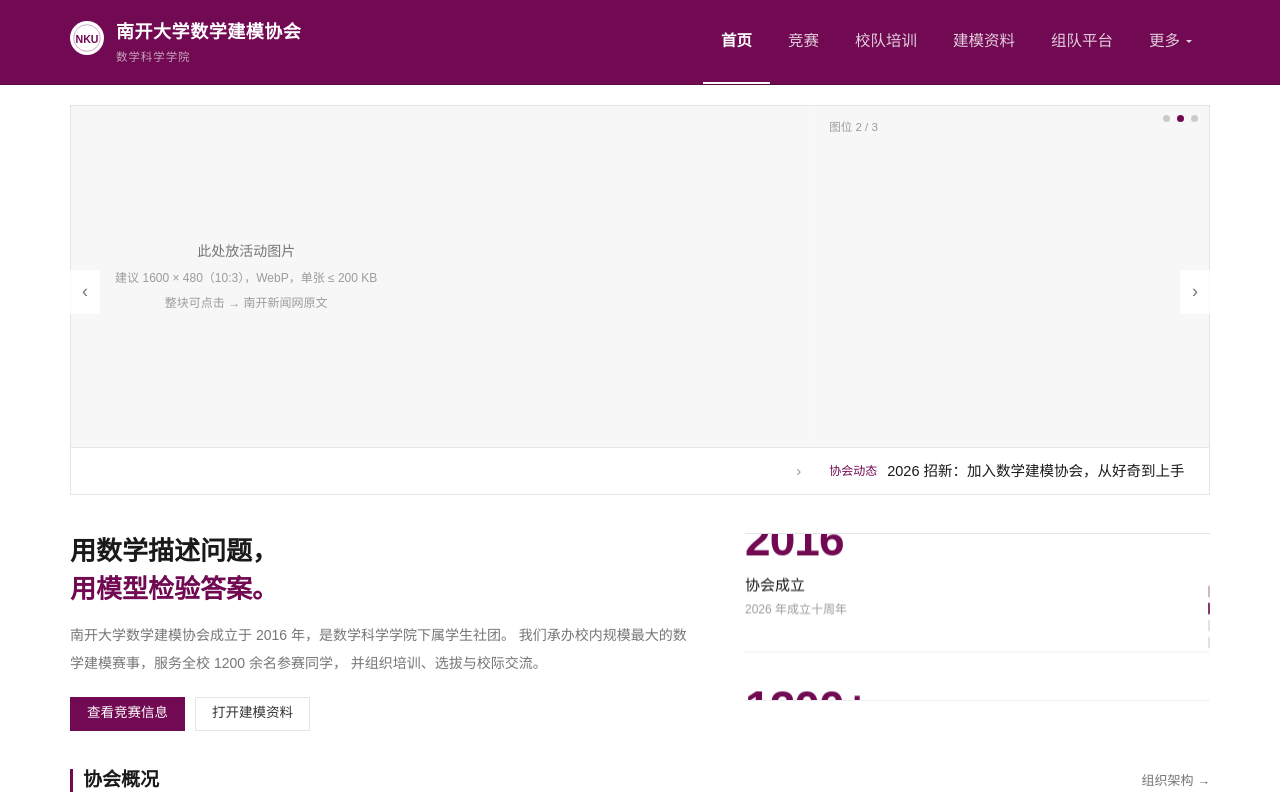
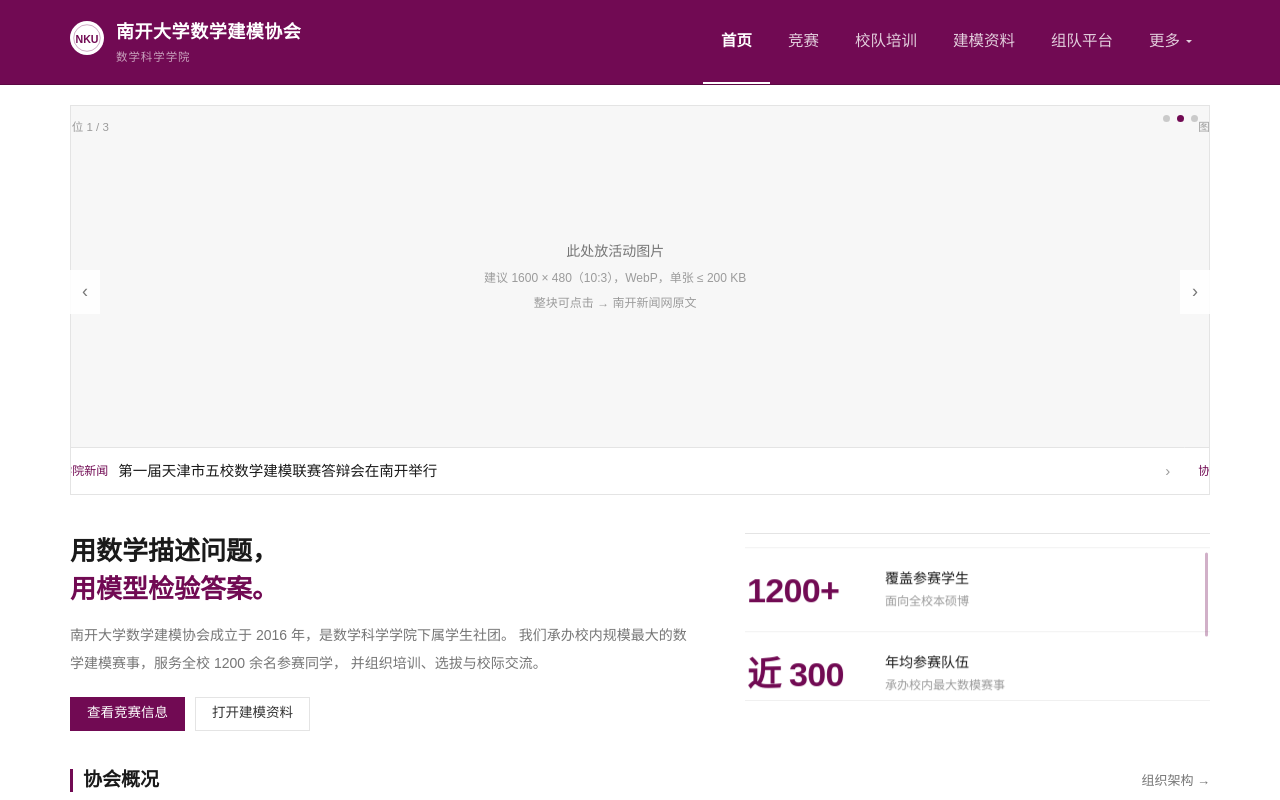
Before and after one commit to qhdx25/nkumathmodelingsite, a Vue app: page / in a window 1280 px wide. Shown: the top 800 px of the page. Built offline with nearby package versions, Linux system fonts and the light colour scheme.

Commit message:
feat: 竖向轮播改为无缝平滑滚动，统计同屏两行；右侧加滑动条（悬停显现、拖动接管滚动）

```diff
--- a/assets/main.css
+++ b/assets/main.css
@@ -156,6 +156,8 @@ main { flex: 1; }
 .head-link { font-size: 13px; color: var(--muted); }
 .head-link:hover { color: var(--accent); }
 .head-note { font-size: 12.5px; color: var(--faint); }
+/* 让标题右侧链接与轮播里的日期右边界对齐（轮播留了 12px 给滑动条） */
+.dual .section-head { padding-right: 12px; }
 
 .section-foot {
   margin-top: 12px;
@@ -351,37 +353,65 @@ main { flex: 1; }
   border-top: 1px solid var(--line);
   border-bottom: 1px solid var(--line-soft);
 }
+/* 上下边缘柔化，避免滚动时被切一半的行太生硬 */
+.ticker-window {
+  height: 100%;
+  overflow: hidden;
+  -webkit-mask-image: linear-gradient(
+    to bottom,
+    transparent 0,
+    #000 10px,
+    #000 calc(100% - 10px),
+    transparent 100%
+  );
+  mask-image: linear-gradient(
+    to bottom,
+    transparent 0,
+    #000 10px,
+    #000 calc(100% - 10px),
+    transparent 100%
+  );
+}
 .ticker-track { will-change: transform; }
 .ticker-cell {
   display: flex;
   align-items: stretch;
   box-sizing: border-box;
+  padding-right: 12px;
   border-bottom: 1px solid var(--line-soft);
 }
 .ticker-cell > * { flex: 1; min-width: 0; }
-.ticker.has-dots .ticker-cell { padding-right: 26px; }
 
-.ticker-dots {
+/* 右侧滑动条：停留显现，拖动时接管滚动 */
+.ticker-scroll {
   position: absolute;
+  top: 0;
   right: 0;
-  top: 50%;
-  transform: translateY(-50%);
+  bottom: 0;
+  width: 10px;
   display: flex;
-  flex-direction: column;
-  align-items: flex-end;
-  gap: 5px;
+  justify-content: flex-end;
+  padding: 1px 2px 1px 0;
+  opacity: 0;
+  transition: opacity 0.18s ease;
+  cursor: pointer;
+  touch-action: none;
 }
-.ticker-dot {
-  width: 2px;
-  height: 12px;
-  padding: 0;
-  border: 0;
-  border-radius: 1px;
-  background: #e2e2e2;
-  cursor: pointer;
-  transition: background 0.2s ease;
+.ticker.is-hover .ticker-scroll,
+.ticker.is-dragging .ticker-scroll { opacity: 1; }
+/* 触屏没有 hover，直接常显，否则摸不到 */
+@media (hover: none) {
+  .ticker-scroll { opacity: 1; }
 }
-.ticker-dot.is-active { background: var(--accent); }
+.ticker-thumb {
+  width: 3px;
+  border-radius: 2px;
+  background: rgba(113, 10, 83, 0.32);
+  transition: background 0.18s ease;
+}
+.ticker-scroll:hover .ticker-thumb,
+.ticker.is-dragging .ticker-thumb { background: rgba(113, 10, 83, 0.62); }
+.ticker.is-dragging { cursor: grabbing; user-select: none; }
 
 /* 列表型单元格（标题 + 日期，单行） */
 .news-cell,
@@ -411,23 +441,26 @@ main { flex: 1; }
 .news-cell:hover .cell-title,
 .notice-cell:hover .cell-title { color: var(--accent); }
 
-/* 数字轮播 */
+/* 数字轮播：同屏两行，每行 数值 + 说明 */
 .stat {
   display: flex;
-  flex-direction: column;
-  justify-content: center;
-  padding: 4px 0;
+  align-items: center;
+  gap: 16px;
+  padding: 0 2px;
 }
 .stat .stat-v {
-  font-size: 46px;
+  flex: none;
+  width: 122px;
+  font-size: 34px;
   font-weight: 700;
   line-height: 1;
   letter-spacing: -0.02em;
   color: var(--accent);
   font-variant-numeric: tabular-nums;
 }
-.stat .stat-l { font-size: 15px; line-height: 1.5; color: var(--ink); margin-top: 12px; }
-.stat .stat-n { font-size: 12px; line-height: 1.6; color: var(--faint); margin-top: 4px; }
+.stat-txt { min-width: 0; }
+.stat .stat-l { font-size: 14px; line-height: 1.4; color: var(--ink); }
+.stat .stat-n { font-size: 12px; line-height: 1.5; color: var(--faint); margin-top: 3px; }
 
 /* ---------- 列表：标题 + 日期 ---------- */
 .list { border-top: 1px solid var(--line); }
--- a/components/NewsFeed.vue
+++ b/components/NewsFeed.vue
@@ -17,7 +17,7 @@ const catLabel = { award: '成绩', minutes: '纪要' }
           <RouterLink class="head-link" to="/news">更多动态 →</RouterLink>
         </div>
 
-        <VerticalTicker :items="news" :rows="4" :cell-height="46" :interval="3200">
+        <VerticalTicker :items="news" :rows="4" :cell-height="46" :speed="14">
           <template #default="{ item }">
             <a class="news-cell" :href="item.url" target="_blank" rel="noreferrer">
               <span class="cell-title">{{ item.title }}</span>
@@ -33,7 +33,7 @@ const catLabel = { award: '成绩', minutes: '纪要' }
           <RouterLink class="head-link" to="/notice">全部公示 →</RouterLink>
         </div>
 
-        <VerticalTicker :items="notices" :rows="4" :cell-height="46" :interval="4200">
+        <VerticalTicker :items="notices" :rows="4" :cell-height="46" :speed="14">
           <template #default="{ item }">
             <RouterLink class="notice-cell" :to="`/notice/${item.slug}`">
               <span class="cell-tag">{{ catLabel[item.category] }}</span>
--- a/components/VerticalTicker.vue
+++ b/components/VerticalTicker.vue
@@ -6,36 +6,56 @@ const props = defineProps({
   rows: { type: Number, default: 4 },
   // 固定行高（不传则按首个单元格实测高度）
   cellHeight: { type: Number, default: 0 },
-  interval: { type: Number, default: 3500 },
-  // 右侧竖向指示点
-  dots: { type: Boolean, default: false },
+  // 平滑滚动速度 px/s
+  speed: { type: Number, default: 16 },
+  // 右侧滑动条
+  scrollbar: { type: Boolean, default: true },
 })
 
 const rootRef = ref(null)
-const index = ref(0)
 const measured = ref(0)
-const paused = ref(false)
-const animate = ref(true)
-let timer = null
+const offset = ref(0)
+const hovered = ref(false)
+const dragging = ref(false)
+const reduced = ref(false)
 
-const canScroll = computed(() => props.items.length > props.rows)
 const cellH = computed(() => props.cellHeight || measured.value)
+const canScroll = computed(() => props.items.length > props.rows && cellH.value > 0)
 const visibleRows = computed(() => Math.min(props.rows, props.items.length))
-
-// 末尾补 rows 个克隆项：滚到第 n 位时画面与第 0 位完全一致，可无感回跳
-const loop = computed(() =>
-  props.items.length > props.rows ? [...props.items, ...props.items.slice(0, props.rows)] : props.items,
-)
-const activeIndex = computed(() => index.value % props.items.length)
+// 两倍内容：offset 在 [0, items*cellH) 内循环，画面永远接得上
+const loop = computed(() => (canScroll.value ? [...props.items, ...props.items] : props.items))
+const wrapAt = computed(() => props.items.length * cellH.value)
 
 const rootStyle = computed(() =>
   cellH.value ? { height: `${cellH.value * visibleRows.value}px` } : null,
 )
 const cellStyle = computed(() => (cellH.value ? { height: `${cellH.value}px` } : null))
-const trackStyle = computed(() => ({
-  transform: `translateY(-${index.value * cellH.value}px)`,
-  transition: animate.value ? 'transform 0.5s ease' : 'none',
-}))
+const trackStyle = computed(() => ({ transform: `translate3d(0, ${-offset.value}px, 0)` }))
+
+/* ---------- 滑动条 ---------- */
+const barH = computed(() => cellH.value * visibleRows.value)
+const thumbH = computed(() => {
+  if (!canScroll.value) return 0
+  return Math.max(30, Math.round(barH.value * (visibleRows.value / props.items.length)))
+})
+const thumbTop = computed(() => {
+  const span = barH.value - thumbH.value
+  if (!wrapAt.value || span <= 0) return 0
+  return (offset.value / wrapAt.value) * span
+})
+const thumbStyle = computed(() => ({ height: `${thumbH.value}px`, transform: `translateY(${thumbTop.value}px)` }))
+
+/* ---------- 平滑滚动 ---------- */
+let raf = 0
+let last = 0
+function frame(t) {
+  const dt = last ? Math.min(t - last, 64) : 0
+  last = t
+  if (canScroll.value && !hovered.value && !dragging.value && !reduced.value) {
+    offset.value = (offset.value + (props.speed * dt) / 1000) % wrapAt.value
+  }
+  raf = requestAnimationFrame(frame)
+}
 
 function measure() {
   if (props.cellHeight) return
@@ -46,36 +66,51 @@ function measure() {
   }
 }
 
-function step() {
-  if (paused.value || !canScroll.value) return
-  index.value += 1
+/* ---------- 拖动 ---------- */
+function clampOffset(v) {
+  if (!wrapAt.value) return 0
+  return ((v % wrapAt.value) + wrapAt.value) % wrapAt.value
 }
 
-function handleEnd() {
-  if (index.value >= props.items.length) {
-    animate.value = false
-    index.value = 0
-    requestAnimationFrame(() => requestAnimationFrame(() => { animate.value = true }))
+function startDrag(e) {
+  if (!canScroll.value) return
+  e.preventDefault()
+  const bar = e.currentTarget
+  const rect = bar.getBoundingClientRect()
+  const span = rect.height - thumbH.value
+  // 点在轨道上：先跳到该位置，再跟手拖
+  if (e.target !== bar.querySelector('.ticker-thumb') && span > 0) {
+    const y = e.clientY - rect.top - thumbH.value / 2
+    offset.value = clampOffset((Math.min(Math.max(y, 0), span) / span) * wrapAt.value)
   }
-}
+  const startY = e.clientY
+  const startOffset = offset.value
+  dragging.value = true
 
-function goTo(i) {
-  animate.value = true
-  index.value = i
+  const move = (ev) => {
+    if (span <= 0) return
+    offset.value = clampOffset(startOffset + ((ev.clientY - startY) / span) * wrapAt.value)
+  }
+  const up = () => {
+    dragging.value = false
+    window.removeEventListener('pointermove', move)
+    window.removeEventListener('pointerup', up)
+    window.removeEventListener('pointercancel', up)
+  }
+  window.addEventListener('pointermove', move)
+  window.addEventListener('pointerup', up)
+  window.addEventListener('pointercancel', up)
 }
 
 onMounted(() => {
   measure()
   window.addEventListener('resize', measure)
-  if (window.matchMedia('(prefers-reduced-motion: reduce)').matches) {
-    animate.value = false
-    return
-  }
-  timer = setInterval(step, props.interval)
+  reduced.value = window.matchMedia('(prefers-reduced-motion: reduce)').matches
+  raf = requestAnimationFrame(frame)
 })
 
 onBeforeUnmount(() => {
-  if (timer) clearInterval(timer)
+  cancelAnimationFrame(raf)
   window.removeEventListener('resize', measure)
 })
 </script>
@@ -84,29 +119,23 @@ onBeforeUnmount(() => {
   <div
     ref="rootRef"
     class="ticker"
-    :class="{ 'has-dots': dots, 'is-static': !canScroll }"
+    :class="{ 'is-hover': hovered, 'is-dragging': dragging }"
     :style="rootStyle"
-    @mouseenter="paused = true"
-    @mouseleave="paused = false"
-    @focusin="paused = true"
-    @focusout="paused = false"
+    @mouseenter="hovered = true"
+    @mouseleave="hovered = false"
+    @focusin="hovered = true"
+    @focusout="hovered = false"
   >
-    <div class="ticker-track" :style="trackStyle" @transitionend="handleEnd">
-      <div v-for="(item, i) in loop" :key="i" class="ticker-cell" :style="cellStyle">
-        <slot :item="item" :index="i"></slot>
+    <div class="ticker-window">
+      <div class="ticker-track" :style="trackStyle">
+        <div v-for="(item, i) in loop" :key="i" class="ticker-cell" :style="cellStyle">
+          <slot :item="item" :index="i"></slot>
+        </div>
       </div>
     </div>
 
-    <div v-if="dots && canScroll" class="ticker-dots">
-      <button
-        v-for="(item, i) in items"
-        :key="i"
-        type="button"
-        class="ticker-dot"
-        :class="{ 'is-active': i === activeIndex }"
-        :aria-label="`第 ${i + 1} 项`"
-        @click="goTo(i)"
-      ></button>
+    <div v-if="scrollbar && canScroll" class="ticker-scroll" @pointerdown="startDrag">
+      <span class="ticker-thumb" :style="thumbStyle"></span>
     </div>
   </div>
 </template>
--- a/pages/HomePage.vue
+++ b/pages/HomePage.vue
@@ -28,12 +28,14 @@ import { banners, entries, intro, stats } from '../data/site'
           </div>
         </div>
 
-        <VerticalTicker :items="stats" :rows="1" :cell-height="168" :interval="5000" dots>
+        <VerticalTicker :items="stats" :rows="2" :cell-height="84" :speed="14">
           <template #default="{ item }">
             <div class="stat">
               <p class="stat-v">{{ item.value }}</p>
-              <p class="stat-l">{{ item.label }}</p>
-              <p class="stat-n">{{ item.note }}</p>
+              <div class="stat-txt">
+                <p class="stat-l">{{ item.label }}</p>
+                <p class="stat-n">{{ item.note }}</p>
+              </div>
             </div>
           </template>
         </VerticalTicker>
```
